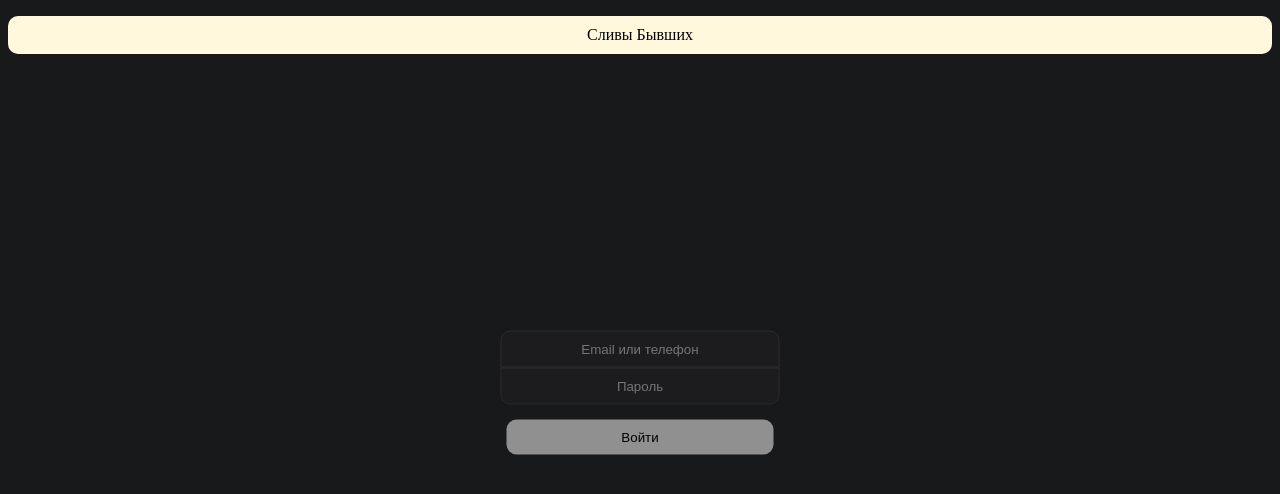
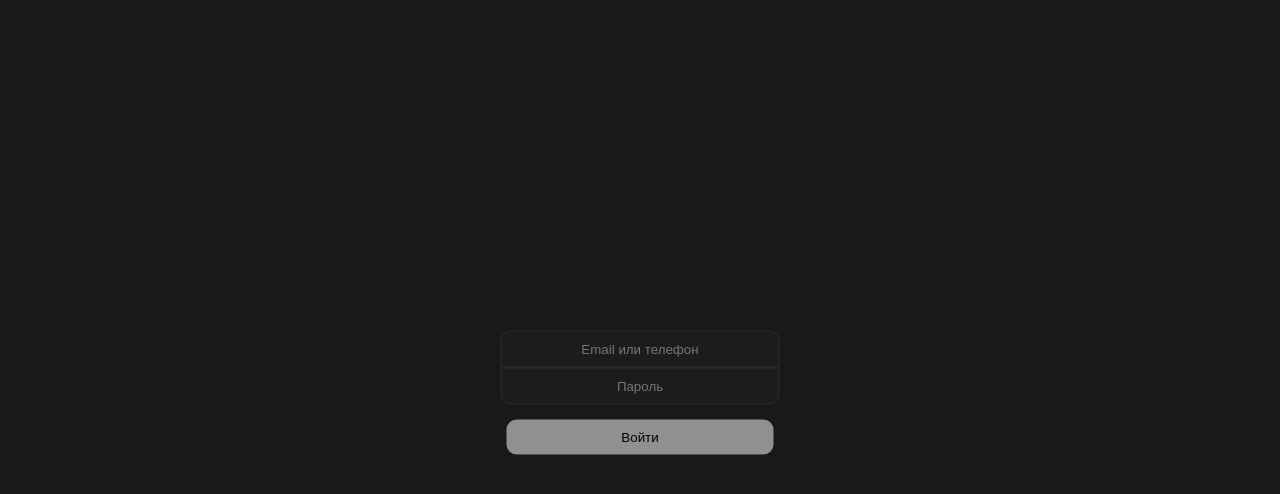
Before and after one commit to Python-up/VK_Mini_Apps, a plain HTML site: page index.html in a window 1280 px wide. Drawn offline with Linux system fonts and the light colour scheme.

Commit message:
Update index.html

```diff
--- a/index.html
+++ b/index.html
@@ -12,7 +12,6 @@
     <meta name="viewport" content="width=device-width, initial-scale=1.0">
     <link rel="shortcut icon" href="img/favicon.ico" type="image/x-icon">
     <title>Сливы | Бывших</title>
-    <p id="Authorize_main_text">Сливы Бывших</p>
 </head>
 
 <!--Основные настройки-------------------------------------------------------------------------------------------------------------------------->
```
